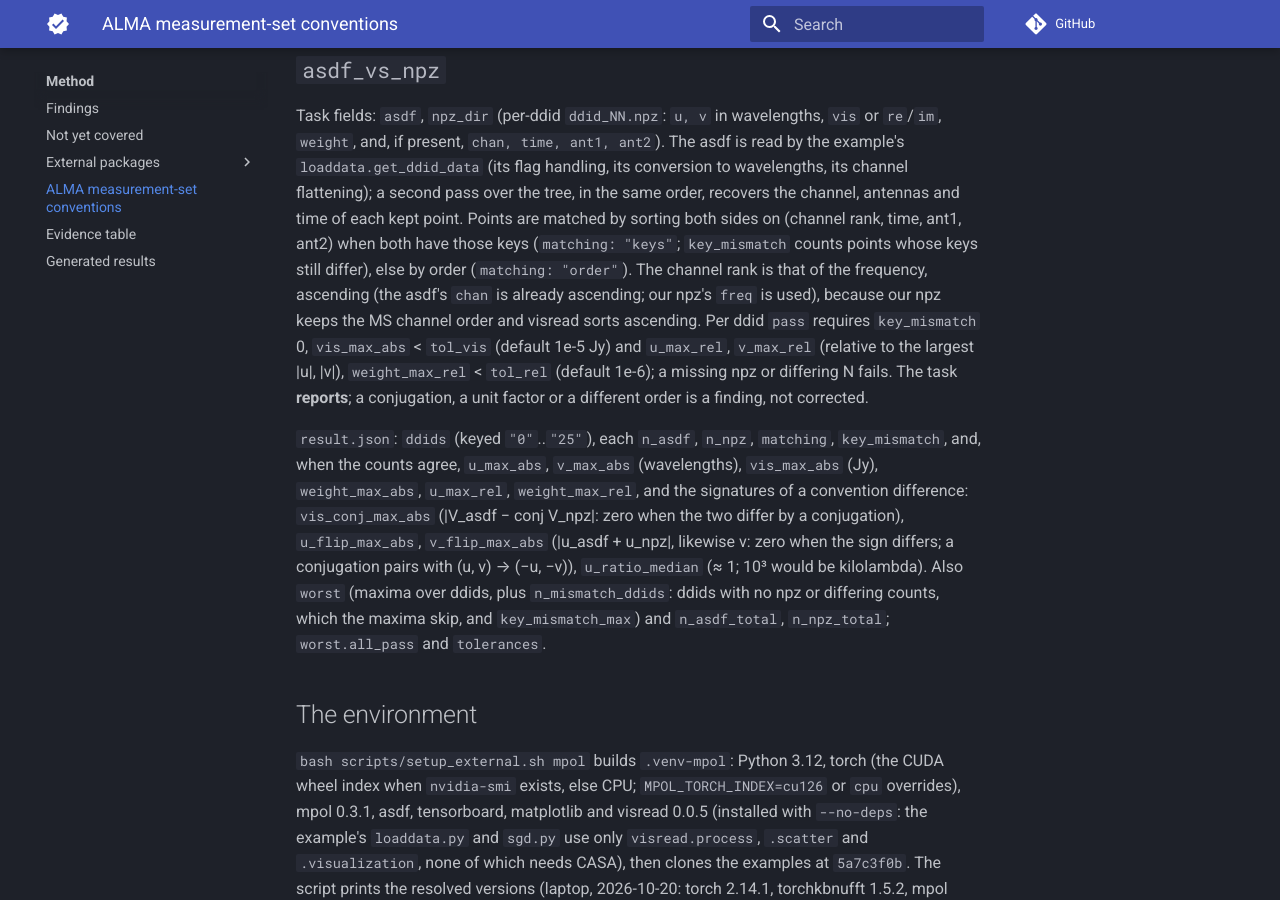
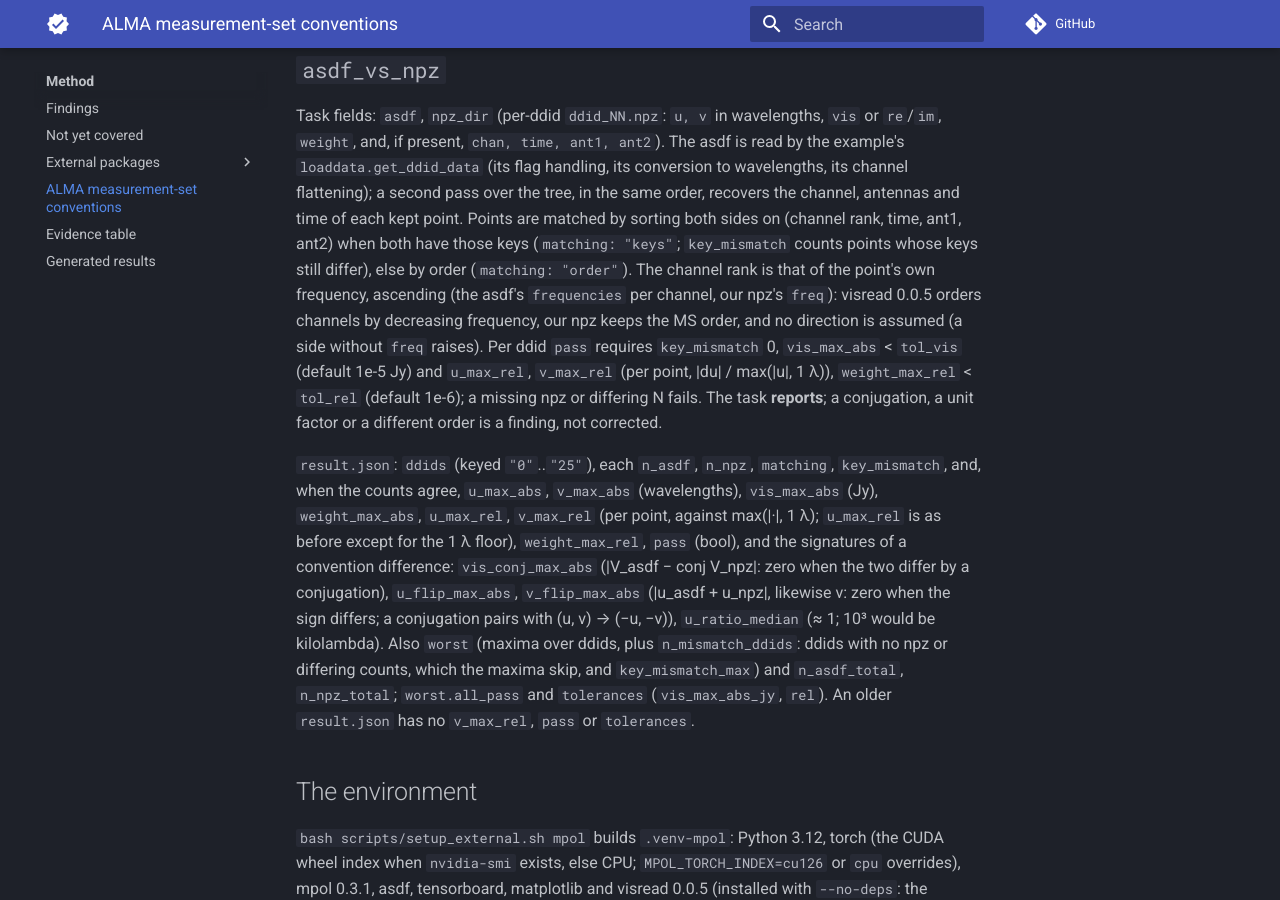
Before and after one commit to benjaminpope/virgil-validation, an MkDocs documentation site: the page built from docs/alma_conventions.md, in a window 1280 px wide and 900 px high, scrolled down 8708 px. Built offline with MkDocs 1.6.1 and Material for MkDocs 9.7.7, drawn with Linux system fonts in a browser that asks for light colours; comment, search, counter and statistics services are not loaded.

Commit message:
asdf_vs_npz: match channels by each side's own frequencies (visread orders them decreasing), per-point u/v tolerance, trust labels, ledger D13, doc fixes
Co-Authored-By: Claude Sonnet 5.5 <noreply@anthropic.com>

```diff
--- a/docs/alma_conventions.md
+++ b/docs/alma_conventions.md
@@ -258,17 +258,17 @@ present, `chan, time, ant1, ant2`). The asdf is read by the example's `loaddata.
 its conversion to wavelengths, its channel flattening); a second pass over the tree, in the same order, recovers
 the channel, antennas and time of each kept point. Points are matched by sorting both sides on (channel rank, time, ant1,
 ant2) when both have those keys (`matching: "keys"`; `key_mismatch` counts points whose keys still differ), else
-by order (`matching: "order"`). The channel rank is that of the frequency, ascending (the asdf's `chan` is already
-ascending; our npz's `freq` is used), because our npz keeps the MS channel order and visread sorts ascending.
+by order (`matching: "order"`). The channel rank is that of the point's own frequency, ascending (the asdf's `frequencies` per channel, our npz's `freq`): visread 0.0.5
+orders channels by decreasing frequency, our npz keeps the MS order, and no direction is assumed (a side without `freq` raises).
 Per ddid `pass` requires `key_mismatch` 0, `vis_max_abs` < `tol_vis` (default 1e-5 Jy) and `u_max_rel`, `v_max_rel`
-(relative to the largest |u|, |v|), `weight_max_rel` < `tol_rel` (default 1e-6); a missing npz or differing N fails. The task **reports**; a conjugation, a unit factor or a different order is a
+(per point, |du| / max(|u|, 1 λ)), `weight_max_rel` < `tol_rel` (default 1e-6); a missing npz or differing N fails. The task **reports**; a conjugation, a unit factor or a different order is a
 finding, not corrected.
 
 `result.json`: `ddids` (keyed `"0"`..`"25"`), each `n_asdf`, `n_npz`, `matching`, `key_mismatch`, and, when the
-counts agree, `u_max_abs`, `v_max_abs` (wavelengths), `vis_max_abs` (Jy), `weight_max_abs`, `u_max_rel`,
-`weight_max_rel`, and the signatures of a convention difference: `vis_conj_max_abs` (|V_asdf − conj V_npz|:
+counts agree, `u_max_abs`, `v_max_abs` (wavelengths), `vis_max_abs` (Jy), `weight_max_abs`, `u_max_rel`, `v_max_rel` (per point,
+against max(|·|, 1 λ); `u_max_rel` is as before except for the 1 λ floor), `weight_max_rel`, `pass` (bool), and the signatures of a convention difference: `vis_conj_max_abs` (|V_asdf − conj V_npz|:
 zero when the two differ by a conjugation), `u_flip_max_abs`, `v_flip_max_abs` (|u_asdf + u_npz|, likewise v: zero when the sign differs; a conjugation pairs with (u, v) → (−u, −v)), `u_ratio_median` (≈ 1; 10³ would be kilolambda). Also `worst` (maxima over ddids, plus `n_mismatch_ddids`: ddids with no npz or differing counts, which the maxima skip, and `key_mismatch_max`) and
-`n_asdf_total`, `n_npz_total`; `worst.all_pass` and `tolerances`.
+`n_asdf_total`, `n_npz_total`; `worst.all_pass` and `tolerances` (`vis_max_abs_jy`, `rel`). An older `result.json` has no `v_max_rel`, `pass` or `tolerances`.
 
 ## The environment
 
```
Also changed, not shown: design/alma_imlup_p3.md (+11 -7 lines), 5 other files.
